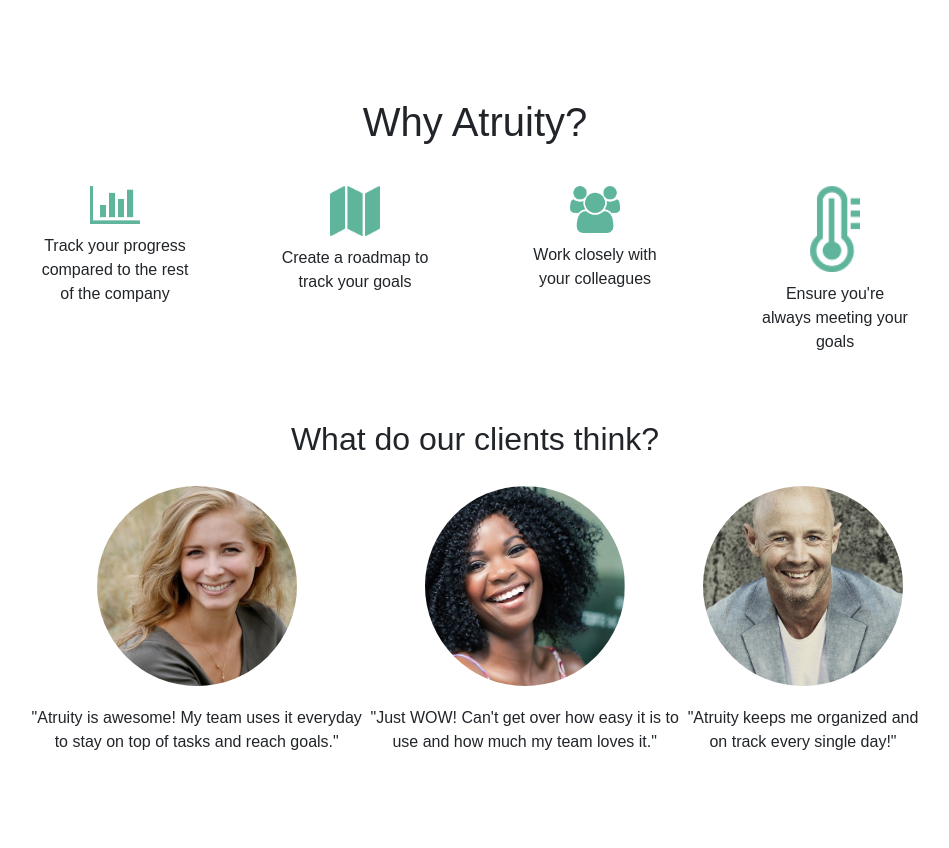
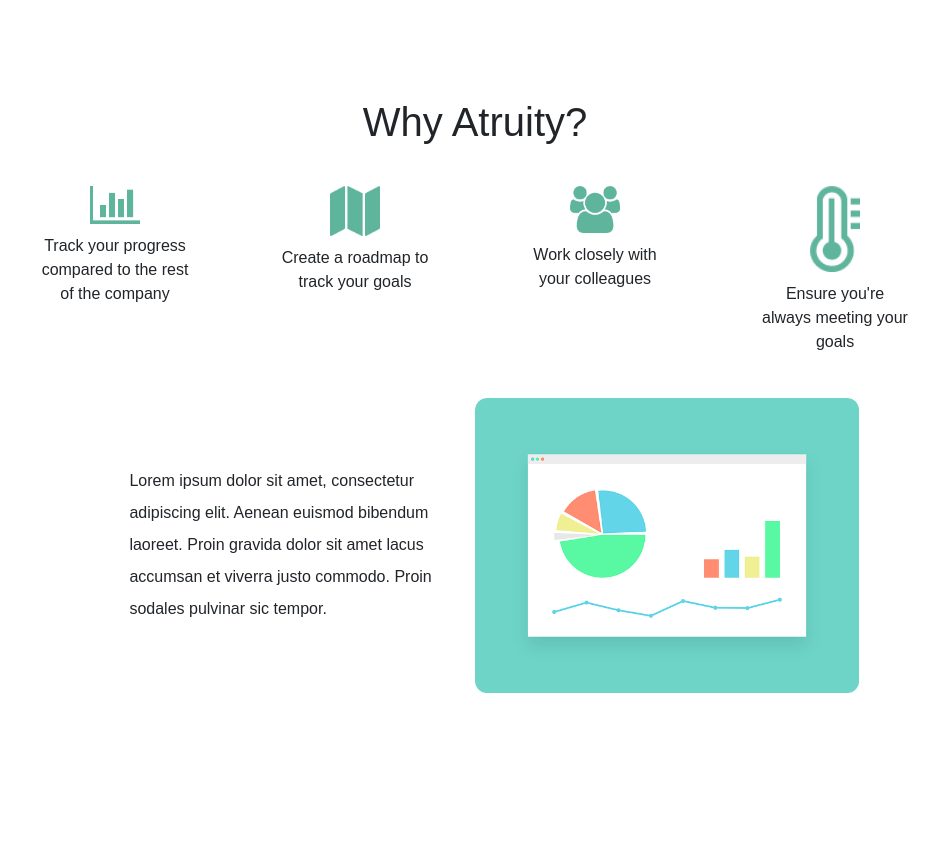
Before and after one commit to Marichka94/collaborative-project, a React (Create React App) app in the folder front-end/: page / in a window 1280 px wide. Shown: the part 850-1698 px from the top of the page, without its empty margins (165-1114 px from the left). Built offline with nearby package versions, Linux system fonts and the light colour scheme; no server answers.

Commit message:
Redo Item- components, create Product component functionality

```diff
--- a/front-end/src/components/Product/ItemFour.js
+++ b/front-end/src/components/Product/ItemFour.js
@@ -1,5 +1,5 @@
 import React, { Component } from 'react'
-import image from './image/item-four-logo.png'
+import image from './image/item-four.png'
 import './Product.css'
 
 class ItemFour extends Component {
@@ -10,9 +10,9 @@
 
   render() {
     return (
-      <div className='product-image' onClick={this.handleChange}>
-        <img src={image} alt='item-four-logo'/>
-        <p className="description">Ensure you're always meeting your goals</p>
+      <div className='d-flex flex-wrap align-items-center box'>
+        <img className="pic" src={image} alt='item-two'/>
+        <p className="paragraph text-left">Dolore iis eiusmod ne aute. Ubi dolore consectetur, dolor probant exercitation. Aliquip domesticarum ut expetendis se aute nostrud ut domesticarum. Quamquam tamen labore occaecat malis hic quo legam excepteur ullamco ne quo nisi occaecat.</p>
       </div>
     )
   }
--- a/front-end/src/components/Product/ItemOne.js
+++ b/front-end/src/components/Product/ItemOne.js
@@ -1,31 +1,14 @@
 import React, { Component } from 'react'
-import image from './image/item-one-logo.png'
+import image from './image/item-one.png'
 import './Product.css'
 
 class ItemOne extends Component {
 
-  state = {
-    clicked: false
-  }
-
-  handleChange = () => {
-    if (this.state.clicked === false) {
-    this.setState({
-      clicked: true
-    })
-  } else {
-    this.setState({
-      clicked: false
-    })
-  }
-    console.log(this.state.clicked)
-  }
-
   render() {
     return (
-      <div className='product-image' onClick={this.handleChange}>
-        <img src={image} alt='item-one-logo'/>
-        <p className="description">Track your progress compared to the rest of the company</p>
+      <div className='d-flex flex-wrap align-items-center box'>
+        <p className="paragraph text-left">Lorem ipsum dolor sit amet, consectetur adipiscing elit. Aenean euismod bibendum laoreet. Proin gravida dolor sit amet lacus accumsan et viverra justo commodo. Proin sodales pulvinar sic tempor.</p>
+        <img className="pic" src={image} alt='item-one'/>
       </div>
     )
   }
--- a/front-end/src/components/Product/ItemThree.js
+++ b/front-end/src/components/Product/ItemThree.js
@@ -1,18 +1,14 @@
 import React, { Component } from 'react'
-import image from './image/item-three-logo.png'
+import image from './image/item-three.png'
 import './Product.css'
 
 class ItemThree extends Component {
 
-  handleChange = () => {
-    console.log('Item three clicked!')
-  }
-
   render() {
     return (
-      <div className='product-image' onClick={this.handleChange}>
-        <img src={image} alt='item-three-logo'/>
-        <p className="description">Work closely with your colleagues</p>
+      <div className='d-flex flex-wrap align-items-center box'>
+        <p className="paragraph text-left">Nisi singulis et excepteur id et velit transferrem sed consequat in veniam, quae probant ita ipsum quis.</p>
+        <img className="pic" src={image} alt='item-three'/>
       </div>
     )
   }
--- a/front-end/src/components/Product/ItemTwo.js
+++ b/front-end/src/components/Product/ItemTwo.js
@@ -1,18 +1,14 @@
 import React, { Component } from 'react'
-import image from './image/item-two-logo.png'
+import image from './image/item-two.png'
 import './Product.css'
 
 class ItemTwo extends Component {
 
-  handleChange = () => {
-    console.log('Item two clicked!')
-  }
-
   render() {
     return (
-      <div className='product-image' onClick={this.handleChange}>
-        <img src={image} alt='item-two-logo'/>
-        <p className="description">Create a roadmap to track your goals</p>
+      <div className='d-flex flex-wrap align-items-center box'>
+        <img className="pic" src={image} alt='item-two'/>
+        <p className="paragraph text-left">Ex magna labore enim incididunt, dolor cohaerescant excepteur velit ingeniis, irure iis sed culpa quamquam ad eram quamquam quo sint multos. Ingeniis ita noster expetendis ut ad multos concursionibus.</p>
       </div>
     )
   }
--- a/front-end/src/components/Product/Product.css
+++ b/front-end/src/components/Product/Product.css
@@ -1,6 +1,7 @@
 .product {
   margin: 0 auto;
   margin-top: 100px;
+  margin-bottom: 150px;
   width: 75vw;
   text-align: center;
 }
@@ -13,4 +14,18 @@
 }
 .items {
   margin-top: 30px;
+  margin-bottom: -20px;
 }
+.box {
+  margin: 0 auto;
+  width: 60vw;
+}
+.paragraph {
+  width: 40%;
+  margin: 5%;
+  line-height: 2;
+}
+.pic {
+  width: 50%;
+  height: 30%;
+}
--- a/front-end/src/components/Product/Product.js
+++ b/front-end/src/components/Product/Product.js
@@ -4,64 +4,63 @@
 import ItemThree from './ItemThree'
 import ItemFour from './ItemFour'
 import './Product.css'
-import imageOne from './image/item-one.png'
-import imageTwo from './image/item-two.png'
-import imageThree from './image/item-three.png'
-import imageFour from './image/item-four.png'
+import imageOne from './image/item-one-logo.png'
+import imageTwo from './image/item-two-logo.png'
+import imageThree from './image/item-three-logo.png'
+import imageFour from './image/item-four-logo.png'
 
-const placeholder = [
-  {
-    "text" : "Lorem ipsum dolor sit amet, consectetur adipiscing elit. Aenean euismod bibendum laoreet. Proin gravida dolor sit amet lacus accumsan et viverra justo commodo. Proin sodales pulvinar sic tempor.",
-    "image" : {imageOne}
-  },
-  {
-    "text" : "Ex magna labore enim incididunt, dolor cohaerescant excepteur velit ingeniis, irure iis sed culpa quamquam ad eram quamquam quo sint multos. Ingeniis ita noster expetendis ut ad multos concursionibus.",
-    "image" : {imageTwo}
-  },
-  {
-    "text" : "Nisi singulis et excepteur id et velit transferrem sed consequat in veniam, quae probant ita ipsum quis.",
-    "image" : {imageThree}
-  },
-  {
-    "text" : "Dolore iis eiusmod ne aute. Ubi dolore consectetur, dolor probant exercitation. Aliquip domesticarum ut expetendis se aute nostrud ut domesticarum. Quamquam tamen labore occaecat malis hic quo legam excepteur ullamco ne quo nisi occaecat.",
-    "image" : {imageFour}
-  }
-]
 
 class Product extends Component {
-  state = {
-    text: null,
-    image: null
+
+state = {
+  currentScreen : <ItemOne />
+}
+
+handleClick = (e) => {
+  e.preventDefault()
+  if (e.target.id === 'item-one') {
+    this.setState({
+      currentScreen : <ItemOne />
+    })
+  } else if (e.target.id === 'item-two') {
+    this.setState({
+      currentScreen : <ItemTwo />
+    })
+  } else if (e.target.id === 'item-three') {
+    this.setState({
+      currentScreen : <ItemThree />
+    })
+  } else if (e.target.id === 'item-four') {
+    this.setState({
+      currentScreen : <ItemFour />
+    })
   }
-
-  // handleChange = () => {
-  //   if (this.state.ItemOne === false) {
-  //   this.setState({
-  //     clicked: true
-  //   })
-  // } else {
-  //   this.setState({
-  //     clicked: false
-  //   })
-  // }
-  //   console.log(this.state.clicked)
-  // }
+}
 
   render() {
     return (
       <div className="product">
         <h1 id="product">Why Atruity?</h1>
-        <div className="d-flex justify-content-around align-items-top items">
-
-          {/* <div className='product-image' onClick={this.handleChange}>
-            <img src="https://dxlfb468n8ekd.cloudfront.net/gsc/Z1SI0X/25/99/6c/25996c162c5f4e5784beb9136c322464/images/home/u8.png?token=016fa69c138e916c272eb7fb995b8ab4" alt='item-one-logo'/>
+        <div className="d-flex flex-wrap justify-content-around align-items-top items">
+          <div onClick={this.handleClick} className='product-image'>
+            <img id='item-one' src={imageOne} alt='item-one-logo'/>
             <p className="description">Track your progress compared to the rest of the company</p>
-          </div> */}
-
-          <ItemOne />
-          <ItemTwo />
-          <ItemThree />
-          <ItemFour />
+          </div>
+          <div onClick={this.handleClick} className='product-image'>
+            <img id='item-two' src={imageTwo} alt='item-two-logo'/>
+            <p className="description">Create a roadmap to track your goals</p>
+          </div>
+          <div onClick={this.handleClick} className='product-image'>
+            <img id='item-three' src={imageThree} alt='item-three-logo'/>
+            <p className="description">Work closely with your colleagues</p>
+          </div>
+          <div onClick={this.handleClick} className='product-image'>
+            <img id='item-four' src={imageFour} alt='item-four-logo'/>
+            <p className="description">Ensure you're always meeting your goals</p>
+          </div>
+        </div>
+        <div className="m-5">
+          {this.state.currentScreen}
         </div>
       </div>
 
```
